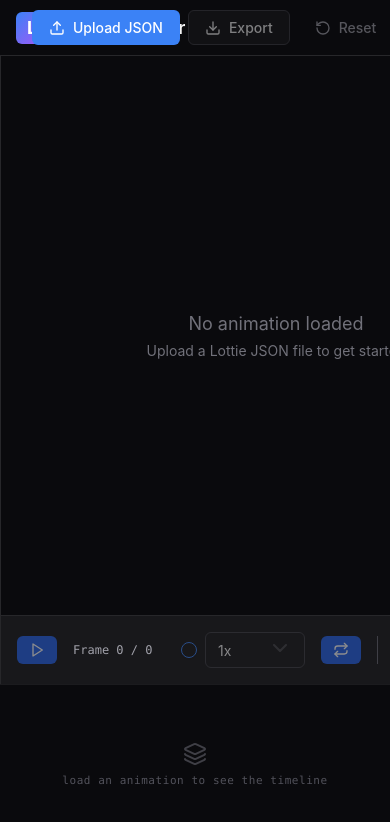
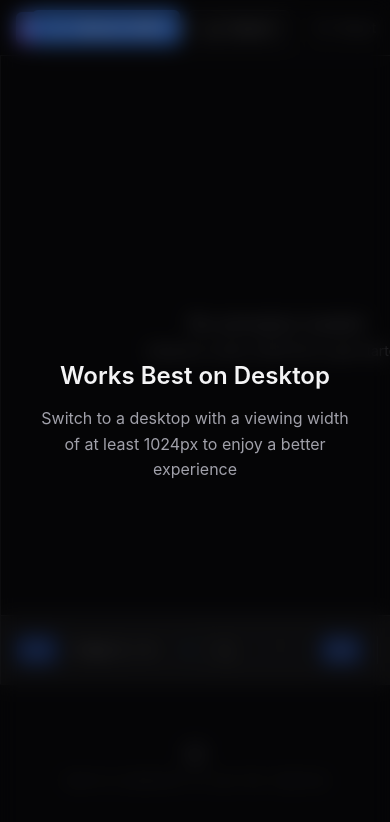
Before and after one commit to Webmekanic/Lottie-Inspector, a React (Vite) app: page / in a window 390 px wide. Shown: the top 822 px of the page. Built offline with nearby package versions, Linux system fonts and the light colour scheme.

Commit message:
Fix: hide page on mobile display

```diff
--- a/src/App.tsx
+++ b/src/App.tsx
@@ -1,4 +1,4 @@
-import { useEffect } from 'react';
+import { useEffect, useState } from 'react';
 import { useMachine } from '@xstate/react';
 import { useUIStore } from './stores/uiStore';
 import { saveToLocalStorage } from './utils/localStorage';
@@ -11,11 +11,18 @@ import { BottomTimeline } from './app/components/BottomTimeLine';
 import { Tour } from './components/Tour/Tour';
 import { useLottieHandlers } from './hooks/useLottieHandlers';
 import { lottieStateMachine } from './machines/lottieStateMachine';
-import { AppContainer, MainContent } from './styles/UiStyles';
+import { AppContainer, MainContent, MobileOverlay, MobileOverlayTitle, MobileOverlayText } from './styles/UiStyles';
 
 function App() {
   const [state, send] = useMachine(lottieStateMachine);
   const { theme, currentFPS } = useUIStore();
+  const [windowWidth, setWindowWidth] = useState(window.innerWidth);
+
+  useEffect(() => {
+    const handleResize = () => setWindowWidth(window.innerWidth);
+    window.addEventListener('resize', handleResize);
+    return () => window.removeEventListener('resize', handleResize);
+  }, []);
 
     const {
     currentAnimation,
@@ -62,6 +69,14 @@ function App() {
 
   return (
     <AppContainer data-tour="app-container">
+      {windowWidth < 1024 && (
+        <MobileOverlay>
+          <MobileOverlayTitle>Works Best on Desktop</MobileOverlayTitle>
+          <MobileOverlayText>
+            Switch to a desktop with a viewing width of at least 1024px to enjoy a better experience
+          </MobileOverlayText>
+        </MobileOverlay>
+      )}
       <Tour />
       <TopNavBar
         fileName={fileName}
@@ -112,7 +127,7 @@ function App() {
         onFrameChange={handlers.handleFrameChange}
         selectedLayerIndex={selectedLayerIndex}
         isPlaying={isPlaying}
-        onLayerSelect={idx => send({ type: 'SELECT_LAYER', layerIndex: idx })}
+        onLayerSelect={handlers.handleLayerSelect}
       />
     </AppContainer>
   )
--- a/src/styles/UiStyles.ts
+++ b/src/styles/UiStyles.ts
@@ -798,3 +798,34 @@ export const MainContent = styled.div`
   display: flex;
   overflow: hidden;
 `;
+
+export const MobileOverlay = styled.div`
+  position: fixed;
+  top: 0;
+  left: 0;
+  width: 100vw;
+  height: 100vh;
+  background: rgba(0, 0, 0, 0.5);
+  backdrop-filter: blur(10px);
+  z-index: 99999;
+  display: flex;
+  flex-direction: column;
+  align-items: center;
+  justify-content: center;
+  padding: ${theme.spacing[8]};
+  text-align: center;
+`;
+
+export const MobileOverlayTitle = styled.h2`
+  font-size: ${theme.typography.fontSize['2xl']};
+  font-weight: ${theme.typography.fontWeight.semibold};
+  color: ${theme.colors.gray100};
+  margin-bottom: ${theme.spacing[4]};
+`;
+
+export const MobileOverlayText = styled.p`
+  font-size: ${theme.typography.fontSize.base};
+  color: ${theme.colors.gray400};
+  max-width: 400px;
+  line-height: 1.6;
+`;
```
